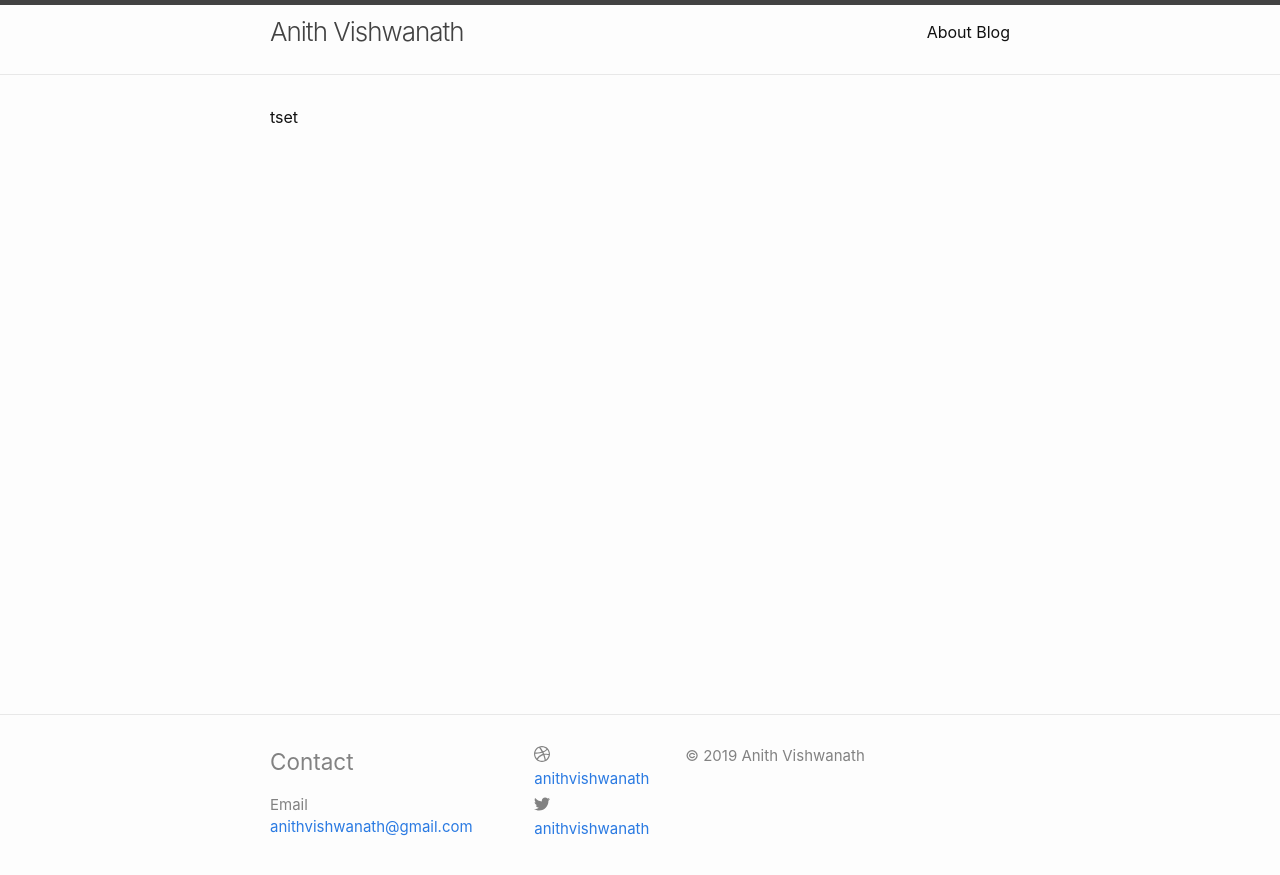
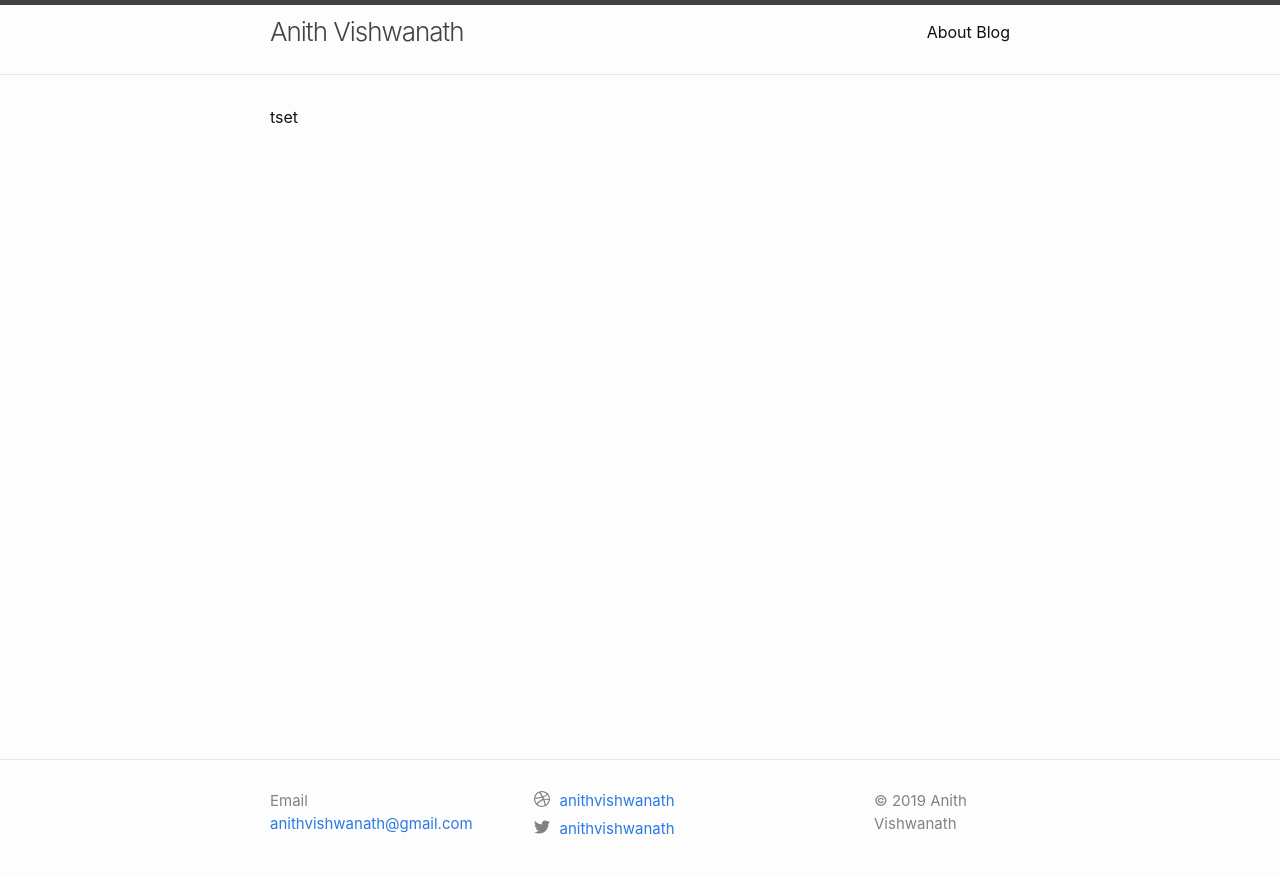
Before and after one commit to anithvishwanath/anithvishwanath.github.io, a Jekyll site: the page built from pages/blog.html, in a window 1280 px wide. Shown: the top 875 px of the page. Built offline with Jekyll 4.4.1, drawn with Linux system fonts in a browser that asks for light colours.

Commit message:
Update footer.html

```diff
--- a/_includes/footer.html
+++ b/_includes/footer.html
@@ -3,7 +3,6 @@
     <div class="footer-col-wrapper">
 
       <div class="footer-col footer-col-1">
-        <h2>Contact</h2>
         <ul class="contact-list">
           <li>
             Email
@@ -16,7 +15,7 @@
         </ul>
       </div>
 
-      <div class="footer-col footer-col-2">
+      <div class="footer-col footer-col-3">
       <ul class="social-media-list">
         {% if site.dribbble_username %}
         <li>
@@ -47,7 +46,7 @@
       </ul>
     </div>
 
-    <div class="footer-col footer-col-3">
+    <div class="footer-col footer-col-2">
       <p>&copy; 2019 Anith Vishwanath</p>
     </div>
   </div>
```
